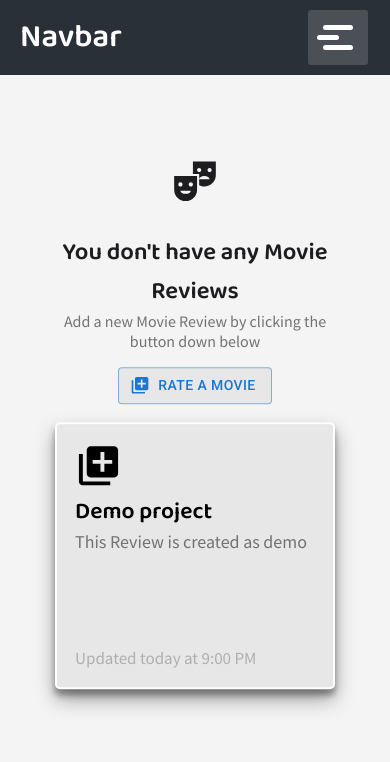
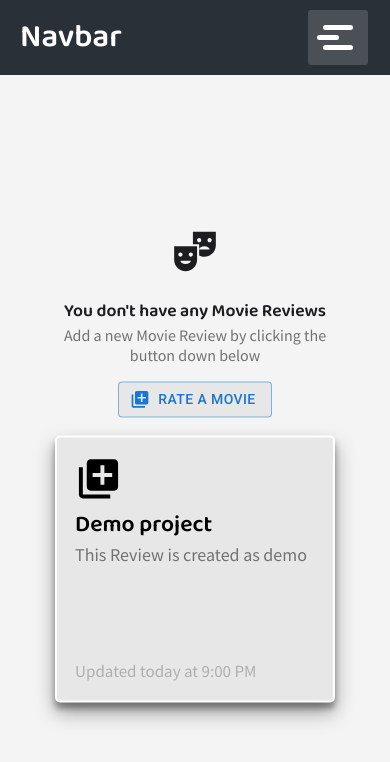
Before and after one commit to matterwin/CSC4402-Spring23, a React (Create React App) app in the folder App/front-end/: page /Profile in a window 390 px wide. Shown: the top 762 px of the page. Built offline with nearby package versions, Linux system fonts and the light colour scheme; a web font is replaced by a local one.

Commit message:
fixing profile responsiveness

```diff
--- a/App/front-end/src/Core/Profile/Profile.css
+++ b/App/front-end/src/Core/Profile/Profile.css
@@ -127,10 +127,18 @@
 
 @media(max-width:450px) {
     .h1-msg {
-        font-size: 1.5rem;
+        font-size: 1.1rem;
     }
 
     .p-msg {
         font-size: 1rem;
     }
 }
+
+@media(max-width: 950px) {
+    .no-vid-msg {
+        top: 55%;
+        left: 50%;
+        transform: translate(-50%, -50%);
+      }
+}
```
